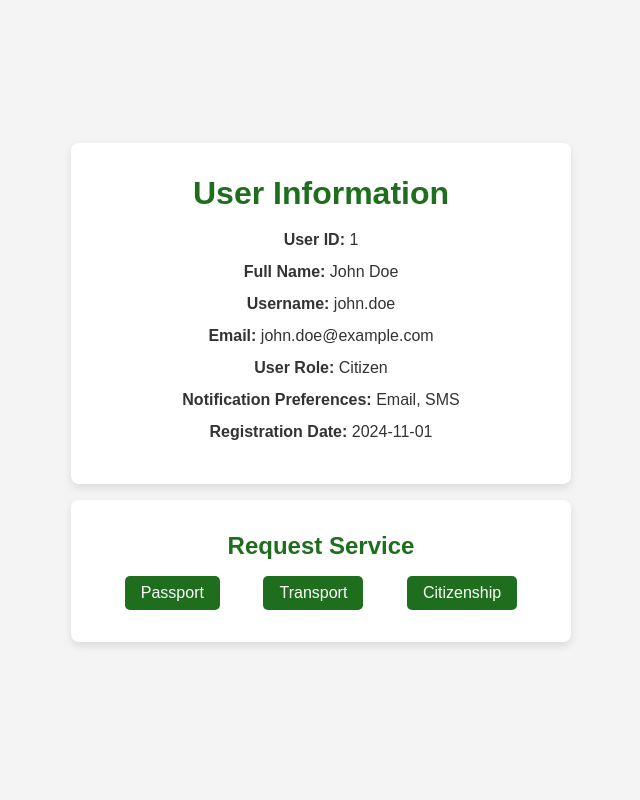
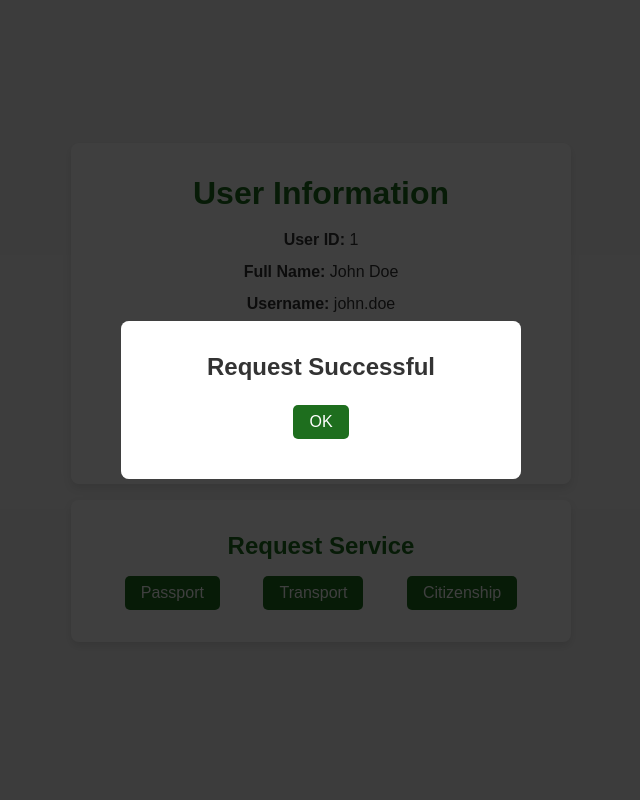
Before and after one commit to NinjaIfti/Bangladesh-National-Management-Portal, a PHP site: page /user.php in a window 1280 px wide. Shown: the whole page, without its empty margins (319-959 px from the left). Run offline with PHP 8.4, Linux system fonts and the light colour scheme.

Commit message:
request_added

```diff
--- a/Dashboard/user.php
+++ b/Dashboard/user.php
@@ -70,6 +70,53 @@
         .buttons button:hover {
             background-color: #145014;
         }
+
+        /* Modal styles */
+        .modal {
+            display: none;
+            position: fixed;
+            top: 0;
+            left: 0;
+            width: 100%;
+            height: 100%;
+            background-color: rgba(0, 0, 0, 0.5);
+            display: flex;
+            justify-content: center;
+            align-items: center;
+        }
+
+        .modal-content {
+            background-color: #fff;
+            padding: 2rem;
+            border-radius: 8px;
+            max-width: 400px;
+            width: 90%;
+            text-align: center;
+        }
+
+        .modal-content h2 {
+            margin-bottom: 1rem;
+            color: #333;
+        }
+
+        .modal-content p {
+            margin-bottom: 1rem;
+        }
+
+        .modal-content button {
+            padding: 0.5rem 1rem;
+            border: none;
+            border-radius: 5px;
+            background-color: #1e6e1e;
+            color: #ffffff;
+            font-size: 1rem;
+            cursor: pointer;
+            margin: 0.5rem;
+        }
+
+        .modal-content button:hover {
+            background-color: #145014;
+        }
     </style>
 </head>
 <body>
@@ -80,7 +127,7 @@
         <p><span>Full Name:</span> John Doe</p>
         <p><span>Username:</span> john.doe</p>
         <p><span>Email:</span> john.doe@example.com</p>
-        <p><span>User Role:</span> Citizen</p>
+        <p><span>User Role:</span> Admin</p>
         <p><span>Notification Preferences:</span> Email, SMS</p>
         <p><span>Registration Date:</span> 2024-11-01</p>
     </div>
@@ -95,11 +142,67 @@
         </div>
     </div>
 
+    <!-- Modal -->
+    <div class="modal" id="serviceModal">
+        <div class="modal-content">
+            <h2>Service Request</h2>
+            <p id="modalMessage"></p>
+            <button id="confirmButton">Confirm</button>
+            <button id="cancelButton">Cancel</button>
+        </div>
+    </div>
+
+    <!-- Confirmation Modal -->
+    <div class="modal" id="confirmationModal">
+        <div class="modal-content">
+            <h2>Request Successful</h2>
+            <p id="confirmationMessage"></p>
+            <button onclick="closeModal('confirmationModal')">OK</button>
+        </div>
+    </div>
+
     <script>
-        // Function to handle button clicks
+        let selectedService = '';
+
         function handleService(service) {
-            alert(`You have selected the ${service} service.`);
-            // Redirect or handle service selection here
+            selectedService = service;
+            document.getElementById('modalMessage').innerText = `You have selected the ${service} service.`;
+            openModal('serviceModal');
+        }
+
+        function openModal(modalId) {
+            document.getElementById(modalId).style.display = 'flex';
+        }
+
+        function closeModal(modalId) {
+            document.getElementById(modalId).style.display = 'none';
+        }
+
+        // Confirm and Cancel logic
+        document.getElementById('confirmButton').addEventListener('click', async () => {
+            closeModal('serviceModal');
+
+            // Simulating database interaction
+            const requestId = await fetchRequestId(selectedService);
+
+            // Update the confirmation modal with the request ID
+            document.getElementById('confirmationMessage').innerText =
+                `You have requested the ${selectedService} service. Your request ID is "${requestId}".`;
+            openModal('confirmationModal');
+        });
+
+        document.getElementById('cancelButton').addEventListener('click', () => {
+            closeModal('serviceModal');
+        });
+
+        // Simulate fetching request ID from the database
+        async function fetchRequestId(service) {
+            // Simulated delay and dummy request ID
+            return new Promise((resolve) => {
+                setTimeout(() => {
+                    resolve(Math.floor(Math.random() * 1000000)); // Generate a random request ID
+                }, 1000);
+            });
         }
     </script>
 </body>
```
